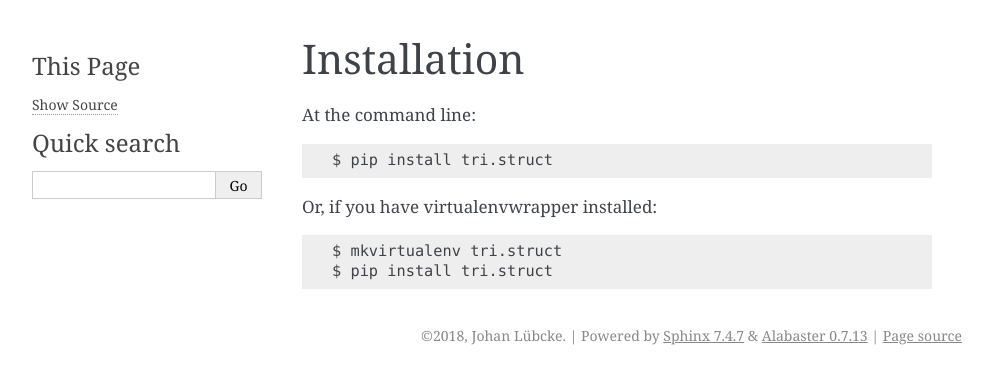
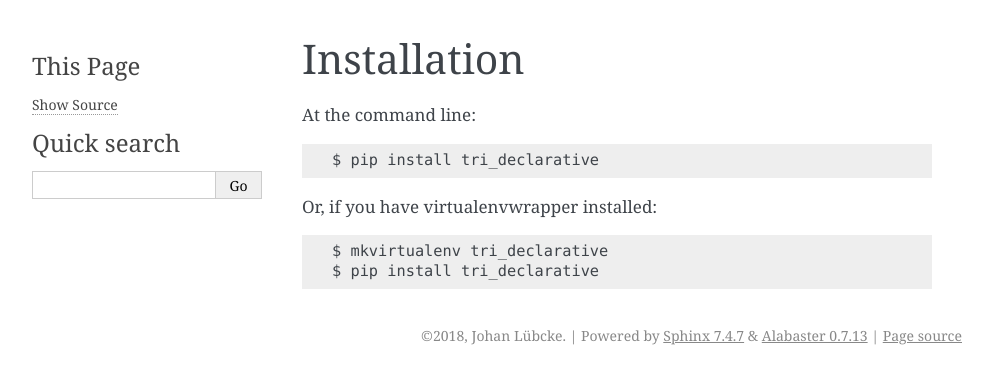
Before and after one commit to iommirocks/iommi, a Sphinx documentation site: the page built from docs/installation.rst, in a window 1280 px wide. Shown: the top 384 px of the page, without its empty margins (148-1141 px from the left). Built offline with Sphinx 7.4.7, drawn with Linux system fonts in a browser that asks for light colours; the version number could not be read and is left out.

Commit message:
Fixed some incorrect docs

```diff
--- a/docs/conf.py
+++ b/docs/conf.py
@@ -205,7 +205,7 @@ latex_elements = {
 # Grouping the document tree into LaTeX files. List of tuples
 # (source start file, target name, title, author, documentclass [howto/manual]).
 latex_documents = [
-  ('index', 'tri.struct.tex', u'tri.struct Documentation',
+  ('index', 'tri.declarative.tex', u'tri.declarative Documentation',
    u'Anders Hovmöller', 'manual'),
 ]
 
@@ -235,7 +235,7 @@ latex_documents = [
 # One entry per manual page. List of tuples
 # (source start file, name, description, authors, manual section).
 man_pages = [
-    ('index', 'tri.struct', u'tri.struct Documentation',
+    ('index', 'tri.declarative', u'tri.declarative Documentation',
      [u'Anders Hovmöller'], 1)
 ]
 
@@ -249,8 +249,8 @@ man_pages = [
 # (source start file, target name, title, author,
 #  dir menu entry, description, category)
 texinfo_documents = [
-  ('index', 'tri.struct', u'tri.struct Documentation',
-   u'Anders Hovmöller', 'tri.struct', 'One line description of project.',
+  ('index', 'tri.declarative', u'tri.declarative Documentation',
+   u'Anders Hovmöller', 'tri.declarative', 'One line description of project.',
    'Miscellaneous'),
 ]
 
--- a/docs/installation.rst
+++ b/docs/installation.rst
@@ -4,9 +4,9 @@ Installation
 
 At the command line::
 
-    $ pip install tri.struct
+    $ pip install tri_declarative
 
 Or, if you have virtualenvwrapper installed::
 
-    $ mkvirtualenv tri.struct
-    $ pip install tri.struct
+    $ mkvirtualenv tri_declarative
+    $ pip install tri_declarative
--- a/docs/tri.declarative.rst
+++ b/docs/tri.declarative.rst
@@ -1,10 +1,10 @@
-tri.struct package
+tri_declarative package
 ==================
 
 Module contents
 ---------------
 
-.. automodule:: tri.struct
+.. automodule:: tri_declarative
     :members:
     :undoc-members:
     :show-inheritance:
```
